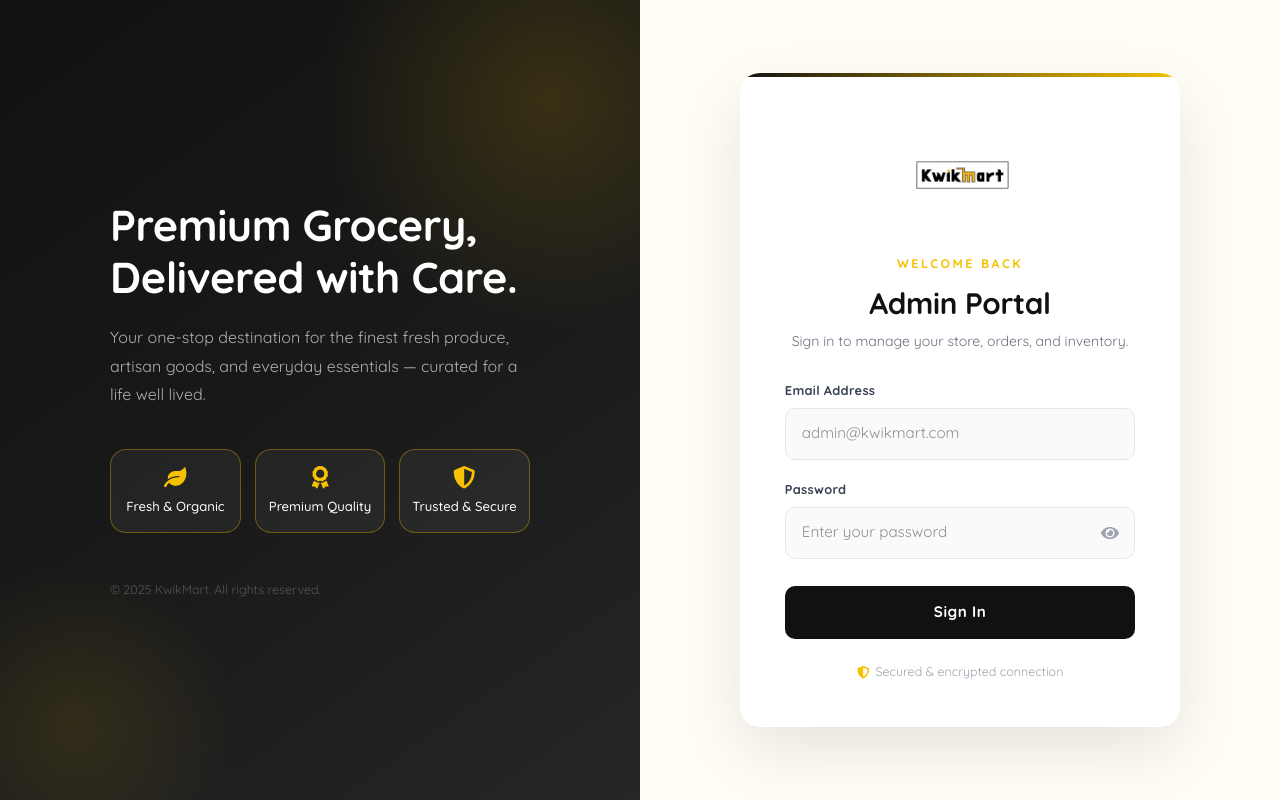
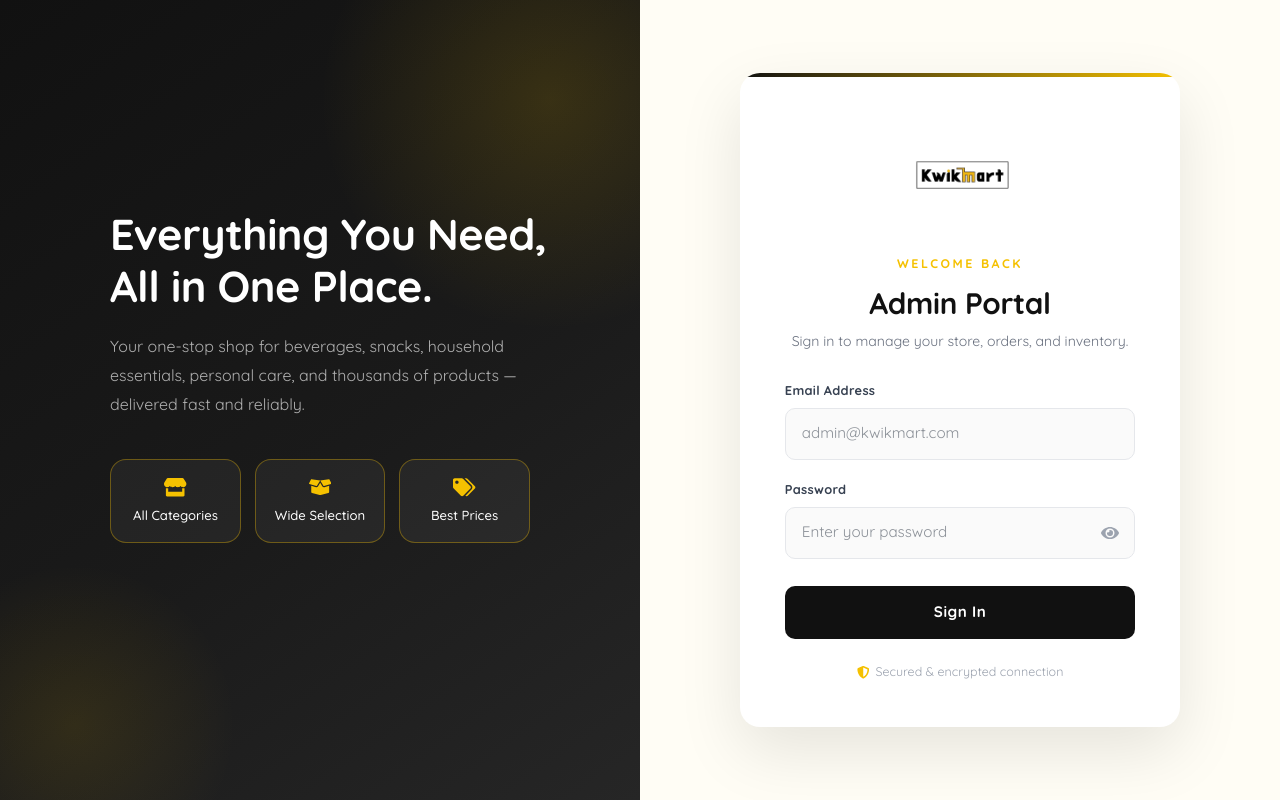
Before and after one commit to Nathaniel-Anum/Kwik-Mart, a React (Vite) app: page /login in a window 1280 px wide. Built offline with nearby package versions, Linux system fonts and the light colour scheme.

Commit message:
All good now

```diff
--- a/src/Pages/SignIn.jsx
+++ b/src/Pages/SignIn.jsx
@@ -1,5 +1,5 @@
 import { useState } from "react";
-import { FaEye, FaEyeSlash, FaLeaf, FaShieldAlt, FaAward } from "react-icons/fa";
+import { FaEye, FaEyeSlash, FaShieldAlt, FaAward, FaStore, FaBoxOpen, FaTags } from "react-icons/fa";
 import { useNavigate } from "react-router-dom";
 import { ImSpinner2 } from "react-icons/im";
 import { useMutation } from "@tanstack/react-query";
@@ -44,6 +44,46 @@ const SignIn = () => {
     mutation.mutate({ email, password });
   };
 
+  const responsiveStyles = `
+    .km-page {
+      display: grid;
+      grid-template-columns: 1fr 1fr;
+      min-height: 100vh;
+    }
+    @media (max-width: 900px) {
+      .km-page {
+        grid-template-columns: 1fr !important;
+      }
+      .km-left-panel {
+        display: none !important;
+      }
+      .km-right-panel {
+        padding: 1.5rem !important;
+        min-height: 100vh;
+      }
+      .km-form-card {
+        padding: 2rem 1.75rem 2.2rem !important;
+      }
+    }
+    @media (max-width: 480px) {
+      .km-right-panel {
+        padding: 1rem !important;
+        align-items: flex-start !important;
+        padding-top: 2rem !important;
+      }
+      .km-form-card {
+        padding: 1.5rem 1.2rem 1.8rem !important;
+        border-radius: 14px !important;
+      }
+      .km-logo {
+        height: 80px !important;
+      }
+      .km-form-title {
+        font-size: 1.55rem !important;
+      }
+    }
+  `;
+
   if (redirecting) {
     return (
       <div style={styles.redirectScreen}>
@@ -54,28 +94,30 @@ const SignIn = () => {
   }
 
   return (
-    <div style={styles.page}>
+    <>
+    <style>{responsiveStyles}</style>
+    <div style={styles.page} className="km-page">
       {/* ── LEFT PANEL ── */}
-      <div style={styles.leftPanel}>
+      <div style={styles.leftPanel} className="km-left-panel">
         <div style={styles.circle1} />
         <div style={styles.circle2} />
 
         <div style={styles.leftInner}>
           {/* Headline */}
           <h1 style={styles.headline}>
-            Premium&nbsp;Grocery,<br />Delivered&nbsp;with&nbsp;Care.
+            Everything&nbsp;You&nbsp;Need,<br />All&nbsp;in&nbsp;One&nbsp;Place.
           </h1>
           <p style={styles.subline}>
-            Your one-stop destination for the finest fresh produce, artisan
-            goods, and everyday essentials — curated for a life well lived.
+            Your one-stop shop for beverages, snacks, household essentials,
+            personal care, and thousands of products — delivered fast and reliably.
           </p>
 
           {/* Feature pills */}
           <div style={styles.pillsWrap}>
             {[
-              { icon: <FaLeaf />, label: "Fresh & Organic" },
-              { icon: <FaAward />, label: "Premium Quality" },
-              { icon: <FaShieldAlt />, label: "Trusted & Secure" },
+              { icon: <FaStore />, label: "All Categories" },
+              { icon: <FaBoxOpen />, label: "Wide Selection" },
+              { icon: <FaTags />, label: "Best Prices" },
             ].map(({ icon, label }) => (
               <div key={label} style={styles.pill}>
                 <span style={styles.pillIcon}>{icon}</span>
@@ -84,26 +126,23 @@ const SignIn = () => {
             ))}
           </div>
 
-          {/* Footer note */}
-          <p style={styles.footerNote}>
-            © {new Date().getFullYear()} KwikMart. All rights reserved.
-          </p>
+
         </div>
       </div>
 
       {/* ── RIGHT PANEL ── */}
-      <div style={styles.rightPanel}>
-        <div style={styles.formCard}>
+      <div style={styles.rightPanel} className="km-right-panel">
+        <div style={styles.formCard} className="km-form-card">
           {/* Top accent line */}
           <div style={styles.accentLine} />
 
           {/* Logo inside form card */}
           <div style={styles.logoWrap}>
-            <img src={logo} alt="KwikMart" style={styles.logo} />
+            <img src={logo} alt="KwikMart" style={styles.logo} className="km-logo" />
           </div>
 
           <p style={styles.welcomeTag}>Welcome back</p>
-          <h2 style={styles.formTitle}>Admin Portal</h2>
+          <h2 style={styles.formTitle} className="km-form-title">Admin Portal</h2>
           <p style={styles.formSubtitle}>
             Sign in to manage your store, orders, and inventory.
           </p>
@@ -182,6 +221,7 @@ const SignIn = () => {
         </div>
       </div>
     </div>
+    </>
   );
 };
 
```
